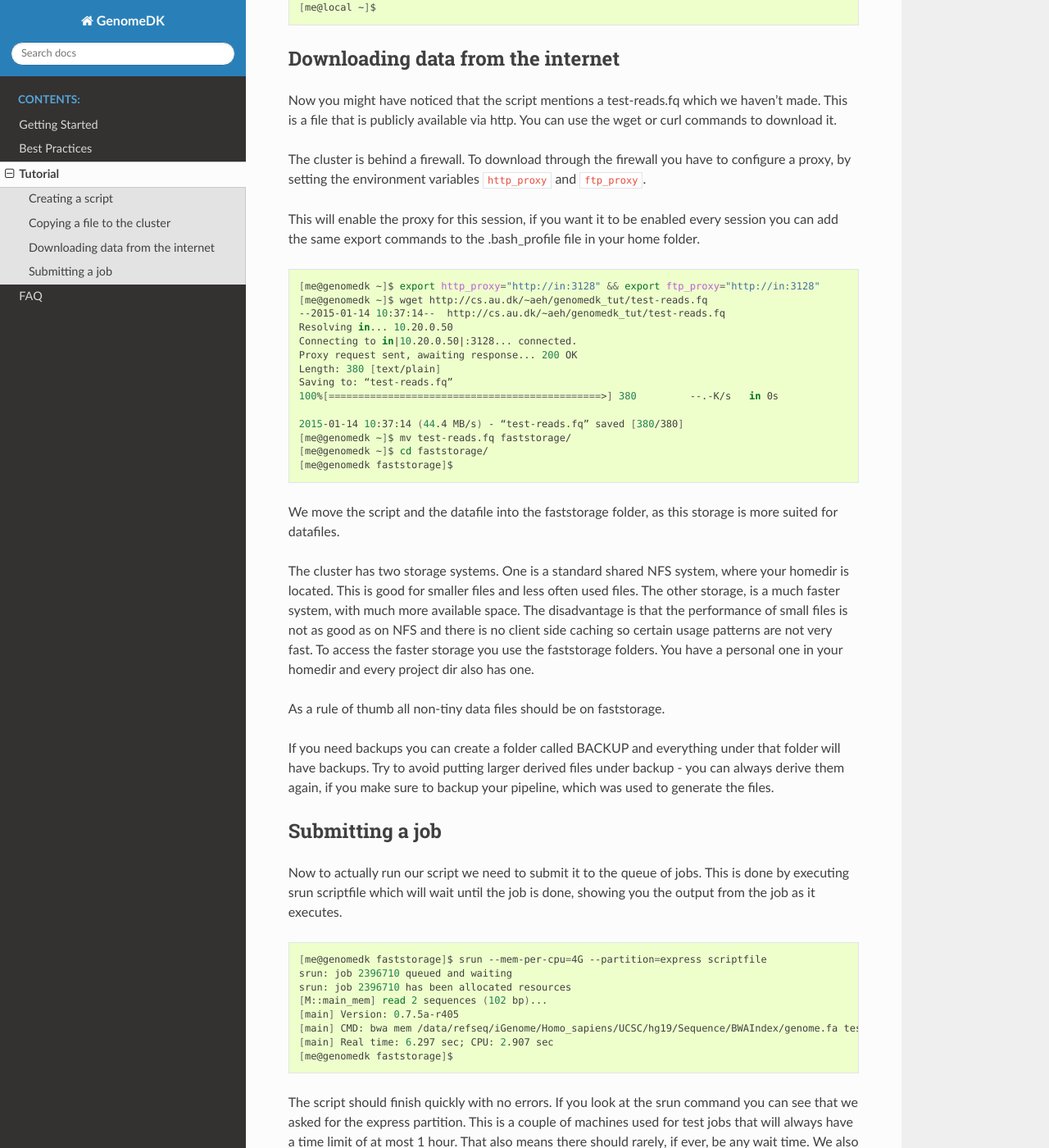
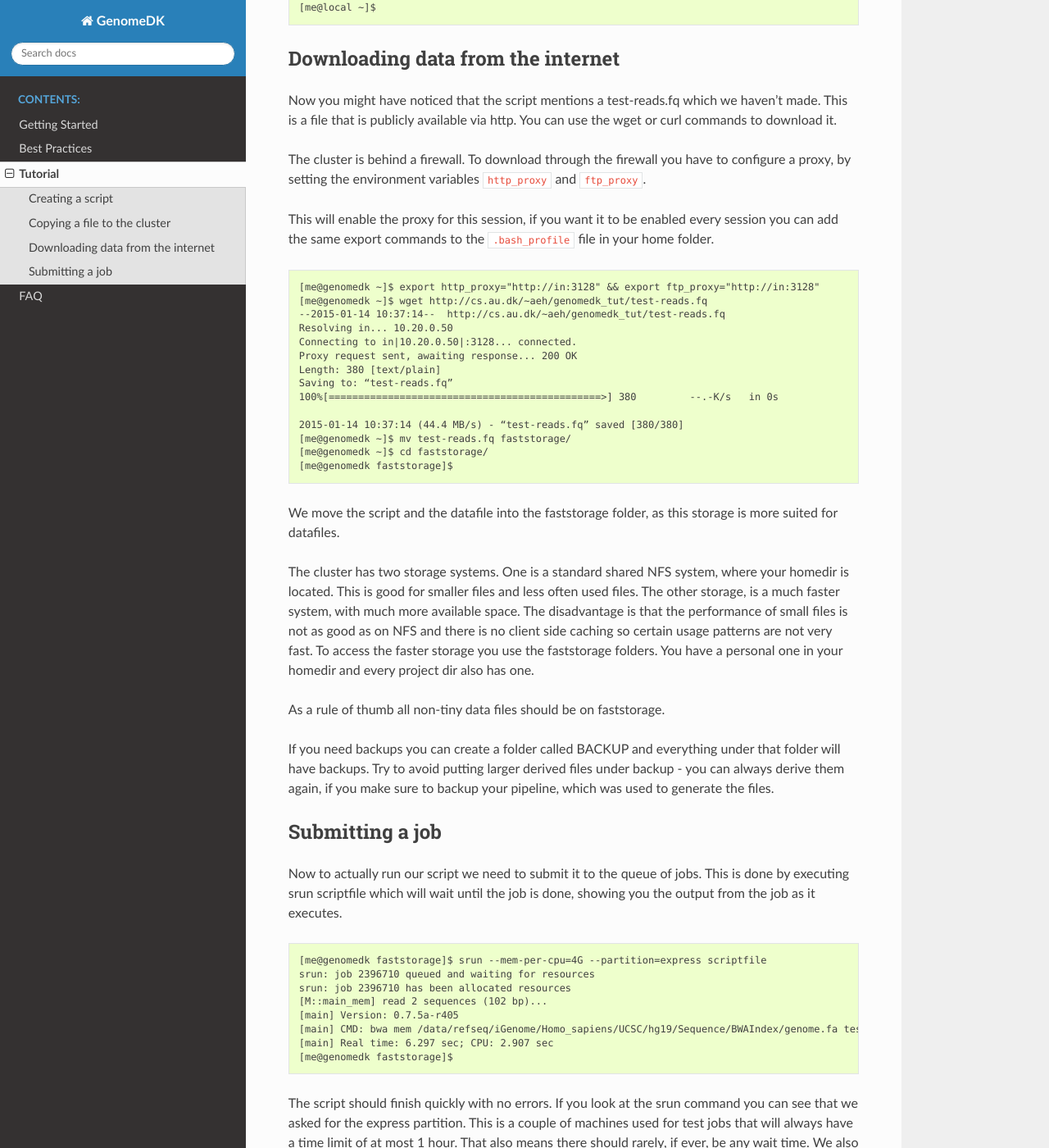
Before and after one commit to GenomeDK/genomedk-docs, a Sphinx documentation site: the page built from docs/tutorial.rst, in a window 1280 px wide and 1400 px high, scrolled down 1141 px. Shown: the whole window at 82% size. Built offline with Sphinx 7.4.7 and the Read the Docs theme 2.0.0, drawn with Linux system fonts in a browser that asks for light colours; some of the changed text lies outside the part shown.

Commit message:
Use text blocks instead of sh for shell sessions

```diff
--- a/docs/tutorial.rst
+++ b/docs/tutorial.rst
@@ -10,7 +10,7 @@ The first thing we will do is to make sure that we can connect to the cluster.
 To connect you run the following command from a terminal or by putting the same
 address in to putty.
 
-.. code-block:: sh
+.. code-block:: text
 
     [me@local ~]$ ssh me@login.genome.au.dk
     [me@genomedk ~]$
@@ -46,7 +46,7 @@ To get this script from your local machine to the cluster you can use the scp
 command on linux/mac and the WinSCP program on windows. This uses the same
 protocol as ssh so you connect to the same address with the same credentials.
 
-.. code-block:: sh
+.. code-block:: text
 
     [me@local ~]$ scp scriptfile me@login.genome.au.dk:faststorage/scriptfile
     me@login.genome.au.dks password:
@@ -65,10 +65,10 @@ configure a proxy, by setting the environment variables ``http_proxy`` and
 ``ftp_proxy``.
 
 This will enable the proxy for this session, if you want it to be enabled every
-session you can add the same export commands to the .bash_profile file in your
-home folder.
+session you can add the same export commands to the ``.bash_profile`` file in
+your home folder.
 
-.. code-block:: sh
+.. code-block:: text
 
     [me@genomedk ~]$ export http_proxy="http://in:3128" && export ftp_proxy="http://in:3128"
     [me@genomedk ~]$ wget http://cs.au.dk/~aeh/genomedk_tut/test-reads.fq
@@ -112,10 +112,10 @@ Now to actually run our script we need to submit it to the queue of jobs. This
 is done by executing srun scriptfile which will wait until the job is done,
 showing you the output from the job as it executes.
 
-.. code-block:: sh
+.. code-block:: text
 
     [me@genomedk faststorage]$ srun --mem-per-cpu=4G --partition=express scriptfile
-    srun: job 2396710 queued and waiting
+    srun: job 2396710 queued and waiting for resources
     srun: job 2396710 has been allocated resources
     [M::main_mem] read 2 sequences (102 bp)...
     [main] Version: 0.7.5a-r405
@@ -164,7 +164,7 @@ wait. Instead you can submit it with sbatch scriptfile which will return
 immediately and give you a job number that can be used to check on the  job
 later.
 
-.. code-block:: sh
+.. code-block:: text
 
     [me@genomedk faststorage]$ sbatch scriptfile
     Submitted batch job 2396712
@@ -184,7 +184,7 @@ minutes to finish once the job gets through the queue. Once the job is finished
 we can get some information about it with the jobinfo command. It will look
 something like this:
 
-.. code-block:: sh
+.. code-block:: text
 
     [me@genomedk faststorage]$ jobinfo 2396712
     Name                : scriptfile
```
